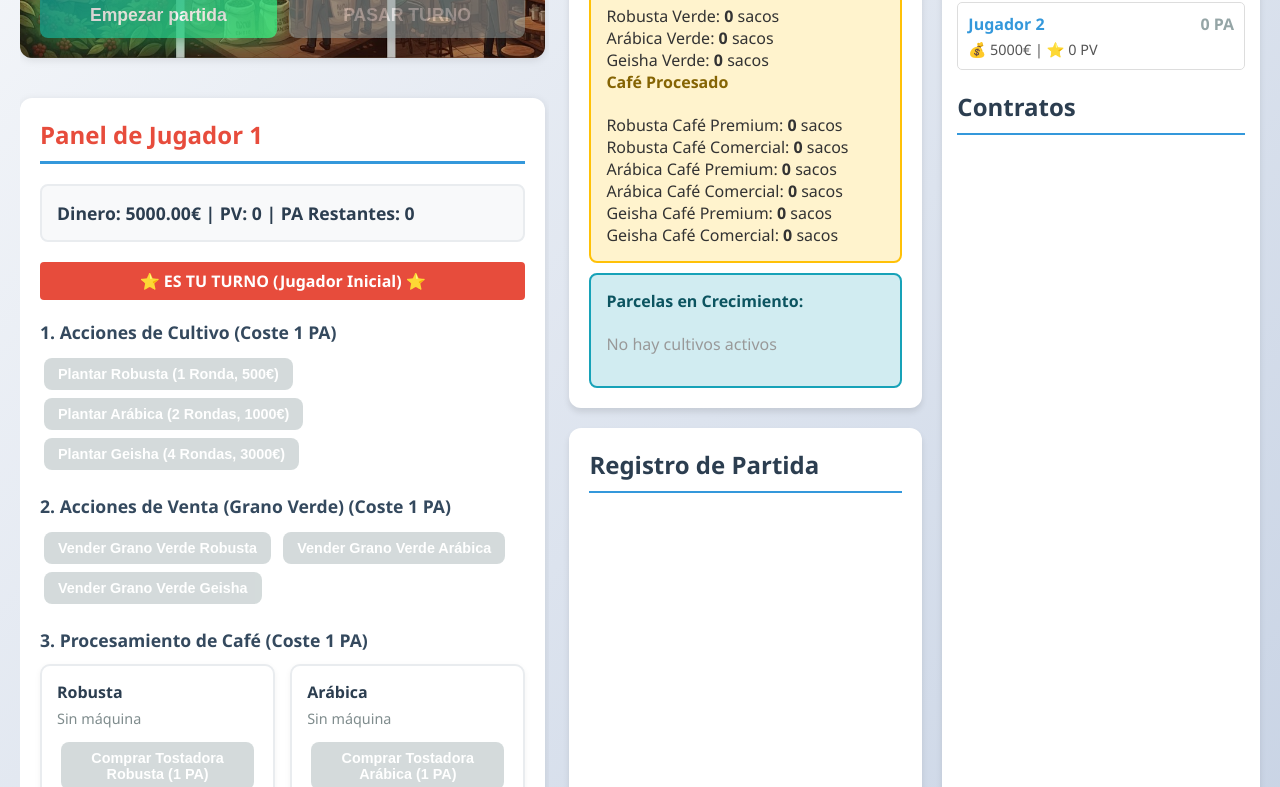
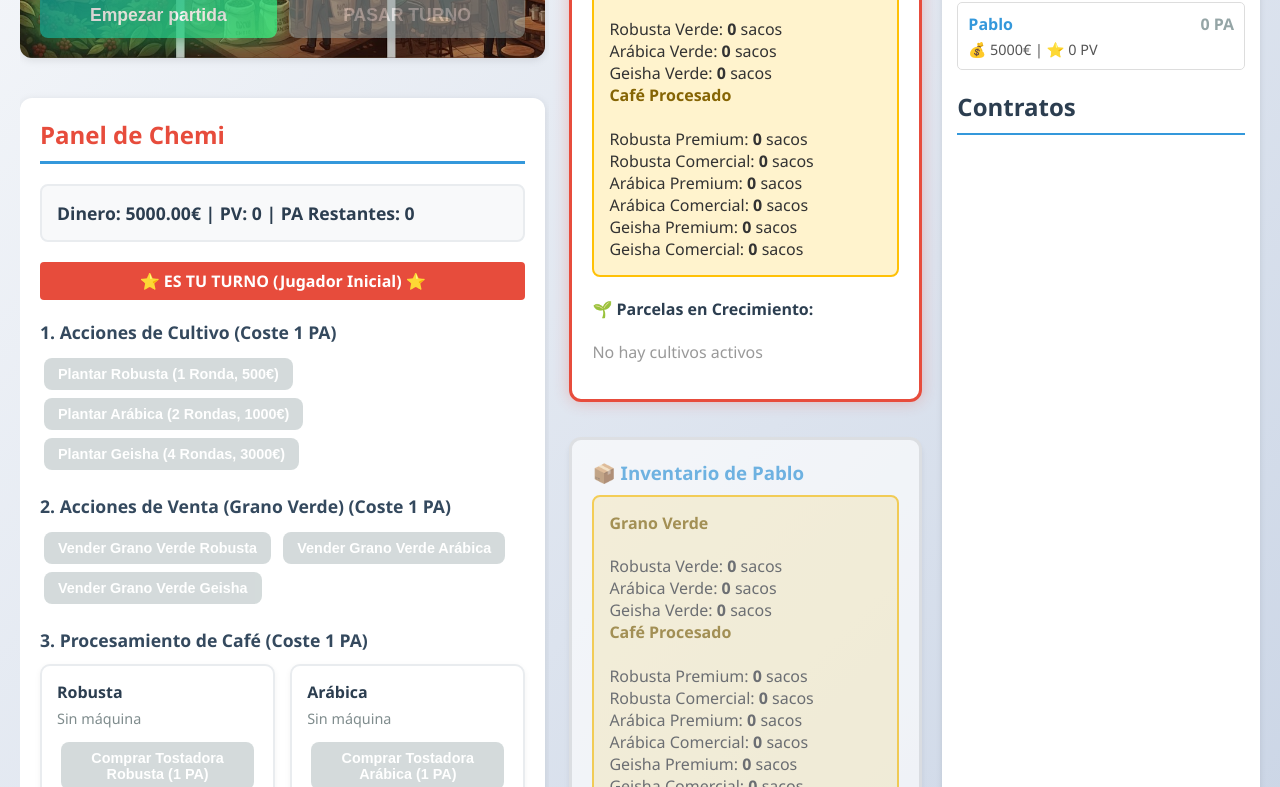
Before and after one commit to chemimartinez77/cafetopia, a plain HTML site: page index.html in a window 1280 px wide. Shown: the part 180-967 px from the top of the page. Drawn offline with Linux system fonts and the light colour scheme.

Commit message:
feat: Antes del desarrollo p2p

```diff
--- a/actions.js
+++ b/actions.js
@@ -74,30 +74,82 @@
     document.getElementById('dinero').textContent = jugador.dinero.toFixed(2);
     document.getElementById('pv').textContent = jugador.puntosVictoria;
     document.getElementById('pa-restantes').textContent = jugador.paRestantes;
-    document.getElementById('inv-verde-A').textContent = jugador.inventario.verde_A ?? 0;
-    if (document.getElementById('inv-verde-B'))
-        document.getElementById('inv-verde-B').textContent = jugador.inventario.verde_B ?? 0;
-    if (document.getElementById('inv-verde-E'))
-        document.getElementById('inv-verde-E').textContent = jugador.inventario.verde_E ?? 0;
 
-    // Actualizar inventarios de café procesado
-    const invTostadoArtA = document.getElementById('inv-tostado_artesanal-A');
-    if (invTostadoArtA) invTostadoArtA.textContent = jugador.inventario.tostado_artesanal_A ?? 0;
+    // Actualizar paneles superiores y inventarios de AMBOS jugadores
+    jugadores.forEach((j, idx) => {
+        const jugadorNum = idx + 1;
+        const esActivo = idx === gameState.jugadorActual;
 
-    const invTostadoArtB = document.getElementById('inv-tostado_artesanal-B');
-    if (invTostadoArtB) invTostadoArtB.textContent = jugador.inventario.tostado_artesanal_B ?? 0;
+        // Actualizar panel superior de stats (dinero, PV, PA)
+        const panelSuperior = document.getElementById(`jugador-panel-${jugadorNum}`);
+        if (panelSuperior) {
+            panelSuperior.className = `panel-jugador ${esActivo ? 'activo' : 'inactivo'}`;
+            panelSuperior.style.opacity = esActivo ? '1' : '0.5';
+        }
 
-    const invTostadoArtE = document.getElementById('inv-tostado_artesanal-E');
-    if (invTostadoArtE) invTostadoArtE.textContent = jugador.inventario.tostado_artesanal_E ?? 0;
+        const dineroEl = document.getElementById(`dinero-${jugadorNum}`);
+        if (dineroEl) dineroEl.textContent = j.dinero.toFixed(0);
 
-    const invTostadoIndA = document.getElementById('inv-tostado_industrial-A');
-    if (invTostadoIndA) invTostadoIndA.textContent = jugador.inventario.tostado_industrial_A ?? 0;
+        const pvEl = document.getElementById(`pv-${jugadorNum}`);
+        if (pvEl) pvEl.textContent = j.puntosVictoria;
 
-    const invTostadoIndB = document.getElementById('inv-tostado_industrial-B');
-    if (invTostadoIndB) invTostadoIndB.textContent = jugador.inventario.tostado_industrial_B ?? 0;
+        const paEl = document.getElementById(`pa-${jugadorNum}`);
+        if (paEl) paEl.textContent = j.paRestantes;
 
-    const invTostadoIndE = document.getElementById('inv-tostado_industrial-E');
-    if (invTostadoIndE) invTostadoIndE.textContent = jugador.inventario.tostado_industrial_E ?? 0;
+        // Actualizar clases de panel de inventario (activo/inactivo)
+        const panelInv = document.querySelector(`.jugador-${jugadorNum}-inv`);
+        if (panelInv) {
+            panelInv.className = `panel-inventario jugador-${jugadorNum}-inv ${esActivo ? 'activo' : 'inactivo'}`;
+        }
+
+        // Actualizar grano verde
+        const invVerdeA = document.getElementById(`inv-verde-A-${jugadorNum}`);
+        if (invVerdeA) invVerdeA.textContent = j.inventario.verde_A ?? 0;
+
+        const invVerdeB = document.getElementById(`inv-verde-B-${jugadorNum}`);
+        if (invVerdeB) invVerdeB.textContent = j.inventario.verde_B ?? 0;
+
+        const invVerdeE = document.getElementById(`inv-verde-E-${jugadorNum}`);
+        if (invVerdeE) invVerdeE.textContent = j.inventario.verde_E ?? 0;
+
+        // Actualizar café procesado
+        const invTostadoArtA = document.getElementById(`inv-tostado_artesanal-A-${jugadorNum}`);
+        if (invTostadoArtA) invTostadoArtA.textContent = j.inventario.tostado_artesanal_A ?? 0;
+
+        const invTostadoArtB = document.getElementById(`inv-tostado_artesanal-B-${jugadorNum}`);
+        if (invTostadoArtB) invTostadoArtB.textContent = j.inventario.tostado_artesanal_B ?? 0;
+
+        const invTostadoArtE = document.getElementById(`inv-tostado_artesanal-E-${jugadorNum}`);
+        if (invTostadoArtE) invTostadoArtE.textContent = j.inventario.tostado_artesanal_E ?? 0;
+
+        const invTostadoIndA = document.getElementById(`inv-tostado_industrial-A-${jugadorNum}`);
+        if (invTostadoIndA) invTostadoIndA.textContent = j.inventario.tostado_industrial_A ?? 0;
+
+        const invTostadoIndB = document.getElementById(`inv-tostado_industrial-B-${jugadorNum}`);
+        if (invTostadoIndB) invTostadoIndB.textContent = j.inventario.tostado_industrial_B ?? 0;
+
+        const invTostadoIndE = document.getElementById(`inv-tostado_industrial-E-${jugadorNum}`);
+        if (invTostadoIndE) invTostadoIndE.textContent = j.inventario.tostado_industrial_E ?? 0;
+
+        // Actualizar parcelas de este jugador
+        let parcelasHTML = '<h4>🌱 Parcelas en Crecimiento:</h4>';
+        if (j.parcelas.length === 0) {
+            parcelasHTML += '<p style="color: #999;">No hay cultivos activos</p>';
+        } else {
+            j.parcelas.forEach((p) => {
+                const progreso = '🌱'.repeat(Math.max(1, 4 - p.rondasRestantes));
+                const nombreVariedad = variedades[p.tipo].nombre;
+                parcelasHTML += `
+                    <div class="parcela-item">
+                        ${progreso} <strong>${nombreVariedad}</strong> -
+                        ${p.rondasRestantes} ronda${p.rondasRestantes !== 1 ? 's' : ''} restante${p.rondasRestantes !== 1 ? 's' : ''} -
+                        Cosecha: ${p.produccionSacos} sacos
+                    </div>`;
+            });
+        }
+        const parcelasListado = document.getElementById(`parcelas-listado-${jugadorNum}`);
+        if (parcelasListado) parcelasListado.innerHTML = parcelasHTML;
+    });
 
     // === Lógica de Bloqueo de Botones ===
     const botonesAccion = document.querySelectorAll('.btn-accion');
@@ -193,24 +245,6 @@
             estado.classList.toggle('tostadora-disponible', tieneTostadora);
         }
     });
-
-    // Actualizar listado de parcelas
-    let parcelasHTML = '<h4>Parcelas en Crecimiento:</h4>';
-    if (jugador.parcelas.length === 0) {
-        parcelasHTML += '<p style="color: #999;">No hay cultivos activos</p>';
-    } else {
-        jugador.parcelas.forEach((p, index) => {
-            const progreso = '🌱'.repeat(Math.max(1, 4 - p.rondasRestantes));
-            const nombreVariedad = variedades[p.tipo].nombre;
-            parcelasHTML += `
-                <div class="parcela-item">
-                    ${progreso} <strong>${nombreVariedad}</strong> -
-                    ${p.rondasRestantes} ronda${p.rondasRestantes !== 1 ? 's' : ''} restante${p.rondasRestantes !== 1 ? 's' : ''} -
-                    Cosecha: ${p.produccionSacos} sacos
-                </div>`;
-        });
-    }
-    document.getElementById('parcelas-listado').innerHTML = parcelasHTML;
 
     // Actualizar resumen de todos los jugadores
     actualizarResumenJugadores();
--- a/game.js
+++ b/game.js
@@ -17,7 +17,7 @@ const gameState = {
 // ===================================
 let jugadores = [
     {
-        nombre: "Jugador 1",
+        nombre: "Chemi",
         dinero: 5000,
         puntosVictoria: 0,
         paRestantes: 0,
@@ -43,7 +43,7 @@ let jugadores = [
         }
     },
     {
-        nombre: "Jugador 2",
+        nombre: "Pablo",
         dinero: 5000,
         puntosVictoria: 0,
         paRestantes: 0,
--- a/index.html
+++ b/index.html
@@ -86,23 +86,48 @@
         </div>
 
         <div class="columna-centro">
-            <div class="panel-inventario">
-                <h3>4. Inventario Total</h3>
+            <h3 style="margin: 0 0 15px 0; text-align: center; color: #2c3e50;">Inventarios de Jugadores</h3>
+
+            <!-- Panel Inventario Jugador 1 -->
+            <div class="panel-inventario jugador-1-inv">
+                <h3 style="color: #e74c3c; margin: 0 0 10px 0;">📦 Inventario de Chemi</h3>
                 <div class="inventario">
-                    <h4>Grano Verde (Venta de Emergencia)</h4>
-                    Robusta Verde: <span id="inv-verde-A">0</span> sacos<br>
-                    Ar&aacute;bica Verde: <span id="inv-verde-B">0</span> sacos<br>
-                    Geisha Verde: <span id="inv-verde-E">0</span> sacos
+                    <h4>Grano Verde</h4>
+                    Robusta Verde: <span id="inv-verde-A-1">0</span> sacos<br>
+                    Ar&aacute;bica Verde: <span id="inv-verde-B-1">0</span> sacos<br>
+                    Geisha Verde: <span id="inv-verde-E-1">0</span> sacos
                     <h4>Caf&eacute; Procesado</h4>
-                    Robusta Caf&eacute; Premium: <span id="inv-tostado_artesanal-A">0</span> sacos<br>
-                    Robusta Caf&eacute; Comercial: <span id="inv-tostado_industrial-A">0</span> sacos<br>
-                    Ar&aacute;bica Caf&eacute; Premium: <span id="inv-tostado_artesanal-B">0</span> sacos<br>
-                    Ar&aacute;bica Caf&eacute; Comercial: <span id="inv-tostado_industrial-B">0</span> sacos<br>
-                    Geisha Caf&eacute; Premium: <span id="inv-tostado_artesanal-E">0</span> sacos<br>
-                    Geisha Caf&eacute; Comercial: <span id="inv-tostado_industrial-E">0</span> sacos
+                    Robusta Premium: <span id="inv-tostado_artesanal-A-1">0</span> sacos<br>
+                    Robusta Comercial: <span id="inv-tostado_industrial-A-1">0</span> sacos<br>
+                    Ar&aacute;bica Premium: <span id="inv-tostado_artesanal-B-1">0</span> sacos<br>
+                    Ar&aacute;bica Comercial: <span id="inv-tostado_industrial-B-1">0</span> sacos<br>
+                    Geisha Premium: <span id="inv-tostado_artesanal-E-1">0</span> sacos<br>
+                    Geisha Comercial: <span id="inv-tostado_industrial-E-1">0</span> sacos
                 </div>
-                <div id="parcelas-listado">
-                    <h4>Parcelas en Crecimiento:</h4>
+                <div id="parcelas-listado-1">
+                    <h4>🌱 Parcelas en Crecimiento:</h4>
+                    <p style="color: #999;">No hay cultivos activos</p>
+                </div>
+            </div>
+
+            <!-- Panel Inventario Jugador 2 -->
+            <div class="panel-inventario jugador-2-inv">
+                <h3 style="color: #3498db; margin: 0 0 10px 0;">📦 Inventario de Pablo</h3>
+                <div class="inventario">
+                    <h4>Grano Verde</h4>
+                    Robusta Verde: <span id="inv-verde-A-2">0</span> sacos<br>
+                    Ar&aacute;bica Verde: <span id="inv-verde-B-2">0</span> sacos<br>
+                    Geisha Verde: <span id="inv-verde-E-2">0</span> sacos
+                    <h4>Caf&eacute; Procesado</h4>
+                    Robusta Premium: <span id="inv-tostado_artesanal-A-2">0</span> sacos<br>
+                    Robusta Comercial: <span id="inv-tostado_industrial-A-2">0</span> sacos<br>
+                    Ar&aacute;bica Premium: <span id="inv-tostado_artesanal-B-2">0</span> sacos<br>
+                    Ar&aacute;bica Comercial: <span id="inv-tostado_industrial-B-2">0</span> sacos<br>
+                    Geisha Premium: <span id="inv-tostado_artesanal-E-2">0</span> sacos<br>
+                    Geisha Comercial: <span id="inv-tostado_industrial-E-2">0</span> sacos
+                </div>
+                <div id="parcelas-listado-2">
+                    <h4>🌱 Parcelas en Crecimiento:</h4>
                     <p style="color: #999;">No hay cultivos activos</p>
                 </div>
             </div>
--- a/styles.css
+++ b/styles.css
@@ -75,6 +75,26 @@ h1 {
     border-radius: 12px;
     padding: 20px;
     box-shadow: 0 4px 6px rgba(0,0,0,0.1);
+}
+
+.panel-inventario {
+    border: 3px solid #ddd;
+    transition: all 0.3s ease;
+    margin-bottom: 15px;
+}
+
+.panel-inventario.jugador-1-inv.activo {
+    border-color: #e74c3c;
+    box-shadow: 0 0 15px rgba(231, 76, 60, 0.3);
+}
+
+.panel-inventario.jugador-2-inv.activo {
+    border-color: #3498db;
+    box-shadow: 0 0 15px rgba(52, 152, 219, 0.3);
+}
+
+.panel-inventario.inactivo {
+    opacity: 0.65;
 }
 
 .panel-log {
```
Also changed, not shown: .claude/settings.local.json (added).
